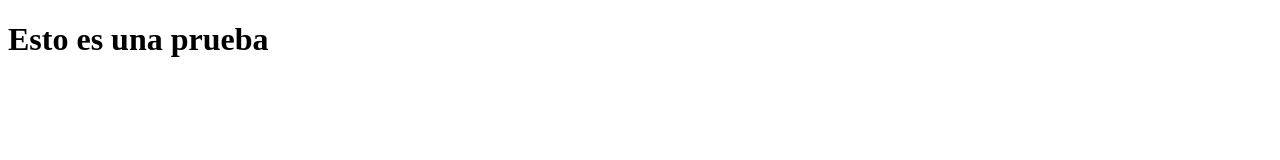
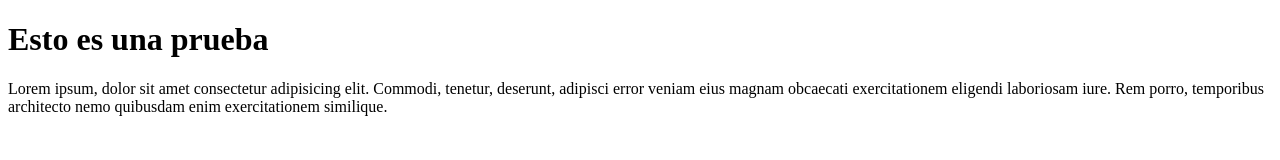
Before and after one commit to DavidVazquez001/test, a plain HTML site: page test.html in a window 1280 px wide. Drawn offline with Linux system fonts and the light colour scheme.

Commit message:
Agregue un parrafo

```diff
--- a/test.html
+++ b/test.html
@@ -8,5 +8,11 @@
   </head>
   <body>
     <h1>Esto es una prueba</h1>
+    <p>
+      Lorem ipsum, dolor sit amet consectetur adipisicing elit. Commodi,
+      tenetur, deserunt, adipisci error veniam eius magnam obcaecati
+      exercitationem eligendi laboriosam iure. Rem porro, temporibus architecto
+      nemo quibusdam enim exercitationem similique.
+    </p>
   </body>
 </html>
```
